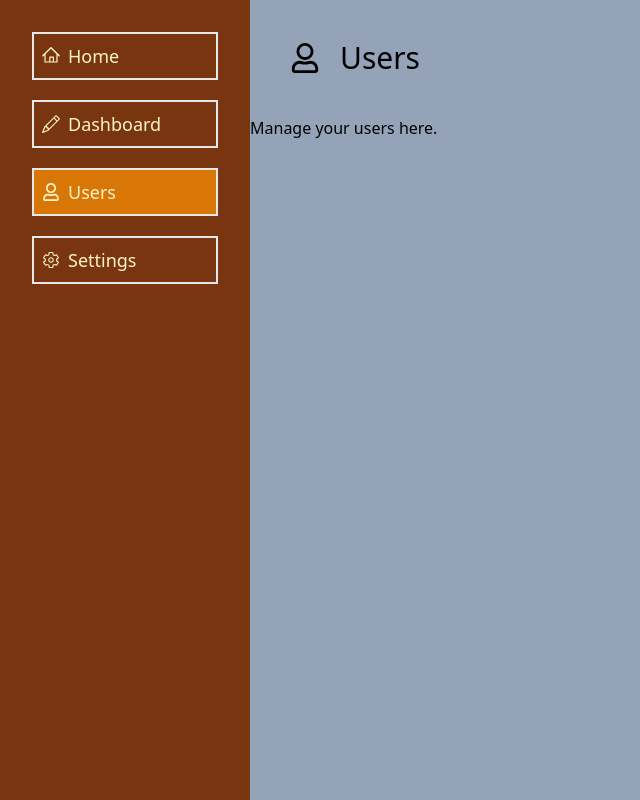
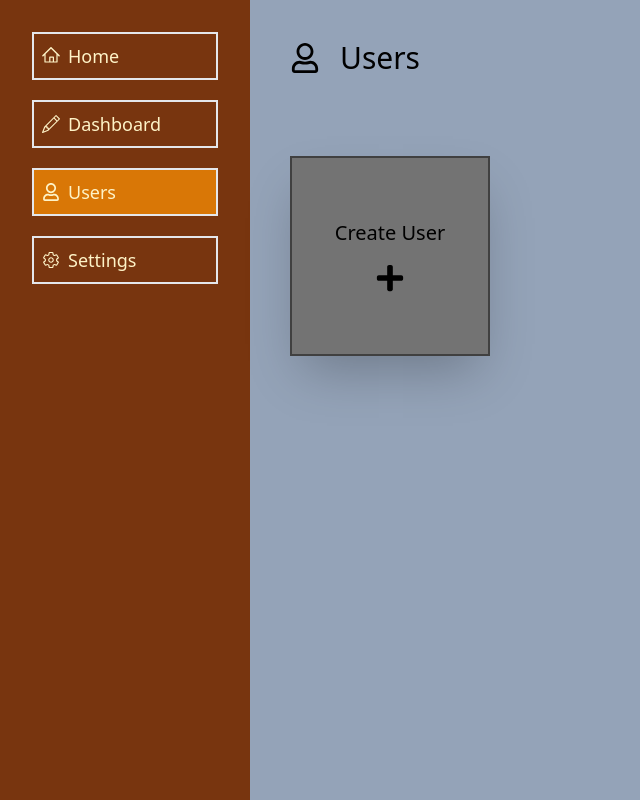
Before and after one commit to markopersonally/management-panel, a React (Create React App) app: page /users in a window 1280 px wide. Shown: the whole page, without its empty margins (0-640 px from the left). Built offline with nearby package versions, Linux system fonts and the light colour scheme.

Commit message:
styling UserPage

```diff
--- a/src/pages/HomePage.jsx
+++ b/src/pages/HomePage.jsx
@@ -2,7 +2,7 @@ import H1 from "../components/UI/H1.jsx";
 import Section from "../components/UI/Section.jsx";
 import ImageCard from "../components/ImageCard.jsx";
 import { RxHome } from "react-icons/rx";
-import DATA from "../data.js"
+import DATA from "../data.js";
 
 export default function Home() {
   return (
@@ -11,7 +11,7 @@ export default function Home() {
         <RxHome />
         Home
       </H1>
-      <div className="p-6 bg-gray-100 text-center flex-1">
+      <div className="ml-[50px] p-6 bg-gray-100 text-center flex-1">
         <h2 className="text-2xl font-semibold mb-4">Menagment panel</h2>
         <div className="grid grid-cols-1 md:grid-cols-2 lg:grid-cols-3 gap-4">
           {DATA.map((item) => (
--- a/src/pages/Root.jsx
+++ b/src/pages/Root.jsx
@@ -4,7 +4,7 @@ import NavBar from "../components/NavBar";
 function RootLayout() {
   return (
     <>
-      <main className="flex bg-slate-400">
+      <main className="flex flex-wrap bg-slate-400">
         <NavBar />
         <Outlet />
       </main>
--- a/src/pages/UsersPage.jsx
+++ b/src/pages/UsersPage.jsx
@@ -1,17 +1,26 @@
 import H1 from "../components/UI/H1.jsx";
 import Section from "../components/UI/Section.jsx";
 import { FaRegUser } from "react-icons/fa";
-
-
+import { FaPlus } from "react-icons/fa";
 
 export default function Users() {
+  function handleSubmit(e) {
+    e.preventDefault();
+    console.log("form send");
+  }
+
   return (
     <Section>
       <H1>
         <FaRegUser />
         Users
       </H1>
-      <p>Manage your users here.</p>
+      <div className="m-10 bg-neutral-500 shadow-2xl border-2 border-neutral-700 w-[200px] h-[200px] flex flex-col gap-4 text-xl justify-center items-center hover:scale-95 duration-300">
+        <h3>Create User</h3>
+        <button onClick={handleSubmit} className="text-3xl">
+          <FaPlus />
+        </button>
+      </div>
     </Section>
   );
 }
```
